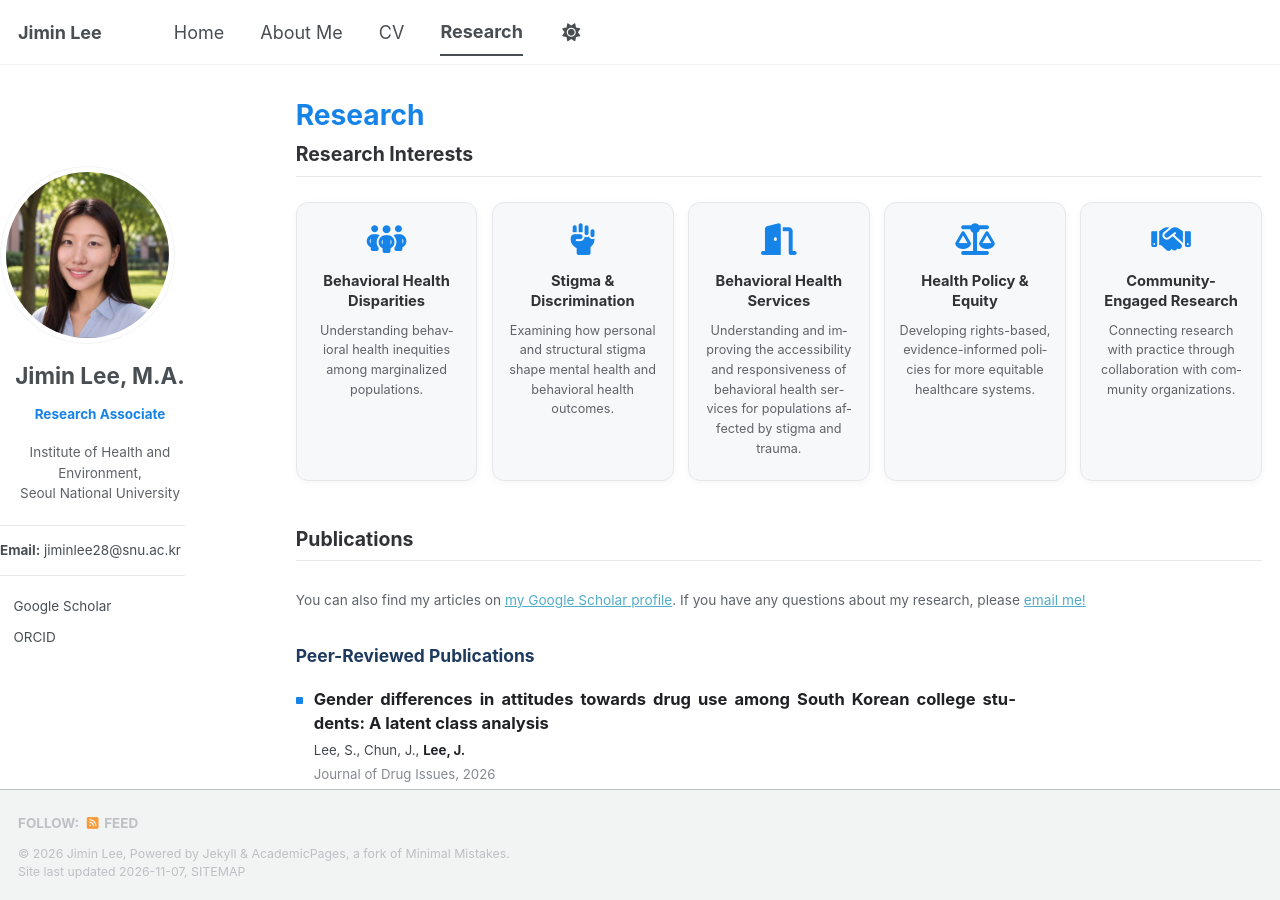
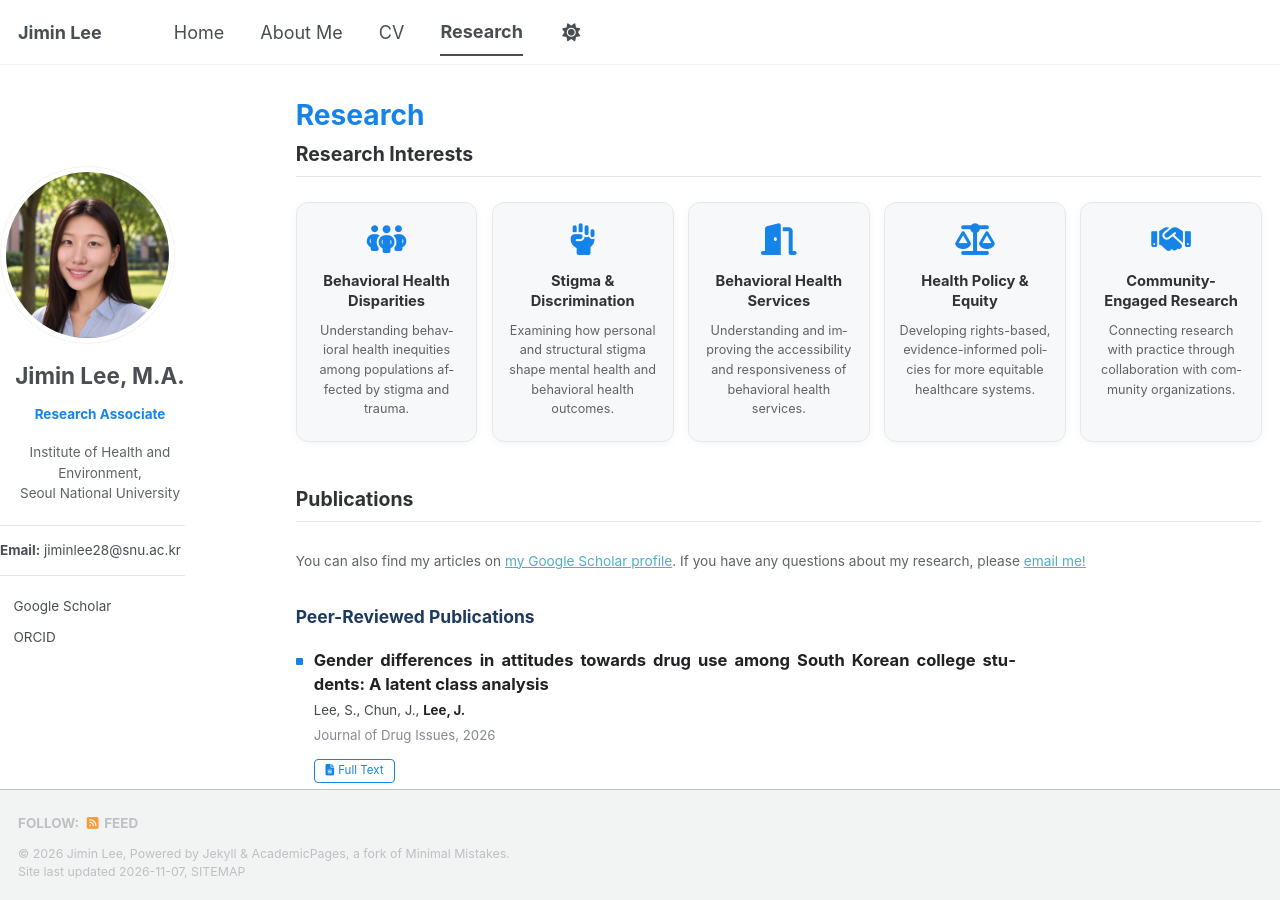
Before and after one commit to jiminlee-research/jiminlee-research.github.io, a Jekyll site: the page built from _pages/publications.html, in a window 1280 px wide and 900 px high. Built offline with Jekyll 4.4.1, drawn with Linux system fonts in a browser that asks for light colours; a style sheet for code colours, icons or effects is not loaded.

Commit message:
Move stigma and trauma phrase to first interest card
Co-Authored-By: Claude Opus 5.5 <noreply@anthropic.com>
Claude-Session: https://claude.ai/code/session_01PcjxNfDHwsJtJ6agebrJHV

```diff
--- a/_pages/publications.html
+++ b/_pages/publications.html
@@ -61,9 +61,9 @@ author_profile: true
 
 <div class="ri-head"><h2>Research Interests</h2></div>
 <div class="ri-grid">
-  <div class="ri-card"><i class="fa-solid fa-people-group" aria-hidden="true"></i><h3>Behavioral Health Disparities</h3><p>Understanding behavioral health inequities among marginalized populations.</p></div>
+  <div class="ri-card"><i class="fa-solid fa-people-group" aria-hidden="true"></i><h3>Behavioral Health Disparities</h3><p>Understanding behavioral health inequities among populations affected by stigma and trauma.</p></div>
   <div class="ri-card"><i class="fa-solid fa-hand-fist" aria-hidden="true"></i><h3>Stigma &amp; Discrimination</h3><p>Examining how personal and structural stigma shape mental health and behavioral health outcomes.</p></div>
-  <div class="ri-card"><i class="fa-solid fa-door-open" aria-hidden="true"></i><h3>Behavioral Health Services</h3><p>Understanding and improving the accessibility and responsiveness of behavioral health services for populations affected by stigma and trauma.</p></div>
+  <div class="ri-card"><i class="fa-solid fa-door-open" aria-hidden="true"></i><h3>Behavioral Health Services</h3><p>Understanding and improving the accessibility and responsiveness of behavioral health services.</p></div>
   <div class="ri-card"><i class="fa-solid fa-scale-balanced" aria-hidden="true"></i><h3>Health Policy &amp; Equity</h3><p>Developing rights-based, evidence-informed policies for more equitable healthcare systems.</p></div>
   <div class="ri-card"><i class="fa-solid fa-handshake" aria-hidden="true"></i><h3>Community-Engaged Research</h3><p>Connecting research with practice through collaboration with community organizations.</p></div>
 </div>
```
